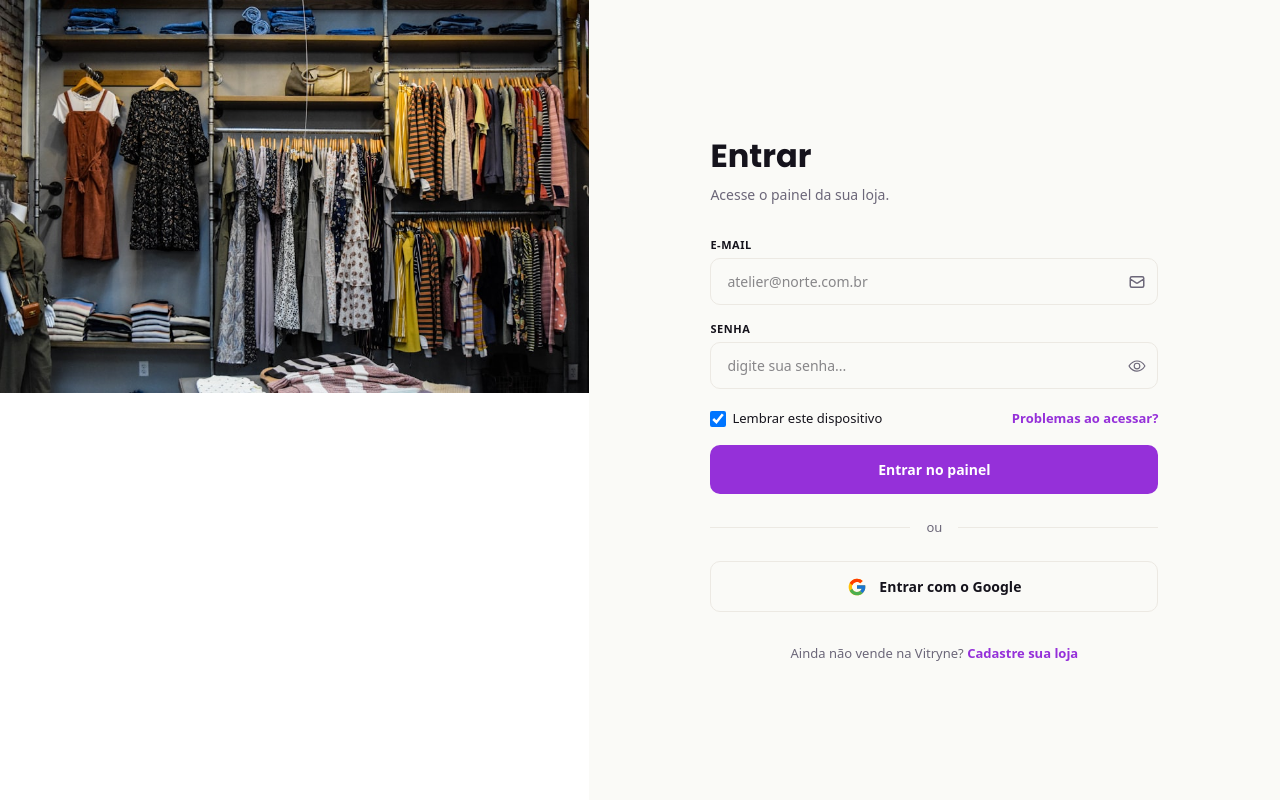
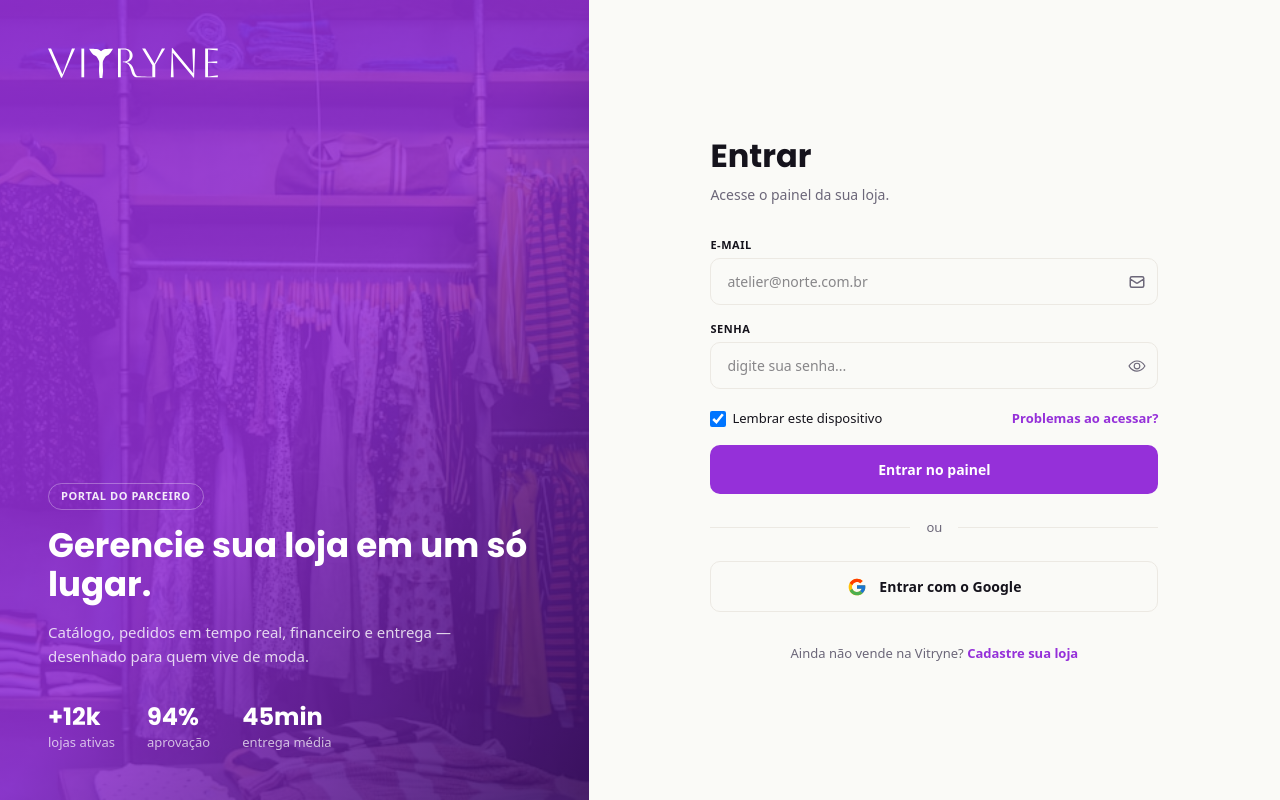
Before and after one commit to Vitryne/vitryne-frontend, a Next.js app: page /login in a window 1280 px wide. Built offline with nearby package versions, Linux system fonts and the light colour scheme; a web font is replaced by a local one.

Commit message:
ETI-170 feat: criando componentes de logo e terminando estilizacao

```diff
--- /dev/null
+++ b/src/components/logo-svg.tsx
@@ -0,0 +1,48 @@
+
+interface Props {
+    color: string;
+}
+
+const LogoSvg: React.FC<Props> = ({ color }) => {
+  return (
+    <div>
+      <svg
+        viewBox="0 0 261 46"
+        fill="none"
+        className="w-full h-auto"
+        xmlns="http://www.w3.org/2000/svg"
+      >
+        <path
+          d="M0 0.882004H4.725L21.924 40.068H22.302L36.729 0.882004H41.454L21.42 45.864H20.034L0 0.882004Z"
+          fill={color}
+        ></path>
+        <path
+          d="M51.2707 44.982V0.882004H55.5547V44.982H51.2707Z"
+          fill={color}
+        ></path>
+        <path
+          d="M107.433 0.882004H115.875C120.327 0.882004 123.771 1.827 126.207 3.717C128.685 5.565 129.924 8.169 129.924 11.529C129.924 14.133 129.147 16.296 127.593 18.018C126.081 19.74 123.876 20.895 120.978 21.483V21.861C123.75 22.407 126.018 23.709 127.782 25.767C129.546 27.825 130.869 30.366 131.751 33.39C132.549 36.162 133.326 38.325 134.082 39.879C134.88 41.391 135.741 42.483 136.665 43.155C137.631 43.827 158.841 44.31 160.143 44.604V44.982H137.484C135.636 44.982 134.103 44.646 132.885 43.974C131.709 43.302 130.701 42.168 129.861 40.572C129.021 38.976 128.223 36.771 127.467 33.957C126.249 29.631 124.632 26.565 122.616 24.759C120.6 22.953 118.143 22.05 115.245 22.05H114.867V20.916H115.245C122.007 20.916 125.388 17.808 125.388 11.592C125.388 5.46 122.217 2.394 115.875 2.394H111.717V44.982H107.433V0.882004Z"
+          fill={color}
+        ></path>
+        <path
+          d="M160.143 44.982V26.334L144.519 0.882004H149.307L163.356 23.94H163.734L174.948 0.882004H179.736L164.679 25.452V44.982H160.143Z"
+          fill={color}
+        ></path>
+        <path
+          d="M188.63 44.982L190.205 0H190.961L222.65 38.304H223.028L221.642 0.882H225.926L224.351 45.864H223.595L191.906 7.56H191.528L192.914 44.982H188.63Z"
+          fill={color}
+        ></path>
+        <path
+          d="M241.378 44.982V0.882004H260.593V3.969L249.568 2.52C247.636 2.268 246.334 2.142 245.662 2.142V21.357C246.208 21.357 247.51 21.294 249.568 21.168L259.9 20.538V23.436L249.568 22.806C247.51 22.68 246.208 22.617 245.662 22.617V43.722C246.418 43.722 247.741 43.596 249.631 43.344L260.782 41.895V44.982H241.378Z"
+          fill={color}
+        ></path>
+        <path
+          d="M63 1.11681C67.24 0.834709 73.24 1.03471 76.74 2.03481C78.74 2.73481 80.24 4.23471 81.395 5.00001C82.55 4.23471 84.05 2.73481 86.05 2.03481C89.55 1.03471 95.55 0.834709 99.79 1.11681C99.79 1.11681 95.55 9.50001 91.5 11C87.45 12.5 85.5 17.5 84.5 20C83.8 23 84.1 26.5 84.5 34.5C84.63 37.14 83.63 44.3 83.5 46H79.29C79.16 44.3 78.16 37.14 78.29 34.5C78.69 26.5 78.99 23 78.29 20C77.29 17.5 75.34 12.5 71.29 11C67.24 9.50001 63 1.11681 63 1.11681Z"
+          fill={color}
+        ></path>
+      </svg>
+    </div>
+  );
+};
+
+export default LogoSvg;
--- a/src/pages/login.tsx
+++ b/src/pages/login.tsx
@@ -6,17 +6,56 @@ import { IoEyeOutline } from "react-icons/io5";
 import { HiOutlineMail } from "react-icons/hi";
 import Image from "next/image";
 import Link from "next/link";
+import LogoSvg from "@/components/logo-svg";
 
 const Login: React.FC = ({}) => {
   return (
     <div className="flex min-h-screen">
-      <div className="hidden lg:block lg:w-[46%] relative">
+      <div className="hidden lg:block lg:w-[46%] relative overflow-hidden">
         <Image
           src="/partner_hero.jpg"
           alt="Partner hero"
-          width={1200}
-          height={600}
+          fill
+          priority
+          className="object-cover"
         />
+        <div className="absolute inset-0 bg-linear-to-br from-primary/90 via-primary/85 to-[#3B0F63]/90" />
+
+        <div className="relative z-10 flex h-full flex-col justify-between p-10 lg:p-12 text-white">
+          <div className="w-42.5">
+            <LogoSvg color="white" />
+          </div>
+          <div>
+            <span className="inline-block rounded-full border border-white/30 px-3 py-1 font-body text-[11px] font-semibold uppercase tracking-wider text-white/90">
+              Portal do parceiro
+            </span>
+            <h2 className="font-display font-bold text-[34px] leading-[1.15] mt-4">
+              Gerencie sua loja em um só lugar.
+            </h2>
+            <p className="font-body text-[15px] leading-relaxed text-white/80 mt-4 max-w-105">
+              Catálogo, pedidos em tempo real, financeiro e entrega — desenhado
+              para quem vive de moda.
+            </p>
+            <div className="flex items-center gap-8 mt-8">
+              <div>
+                <p className="font-display font-bold text-2xl">+12k</p>
+                <p className="font-body text-[13px] text-white/70">
+                  lojas ativas
+                </p>
+              </div>
+              <div>
+                <p className="font-display font-bold text-2xl">94%</p>
+                <p className="font-body text-[13px] text-white/70">aprovação</p>
+              </div>
+              <div>
+                <p className="font-display font-bold text-2xl">45min</p>
+                <p className="font-body text-[13px] text-white/70">
+                  entrega média
+                </p>
+              </div>
+            </div>
+          </div>
+        </div>
       </div>
 
       <div className="w-full lg:w-[54%] min-h-screen bg-screen flex items-center justify-center px-6 lg:px-7">
```
